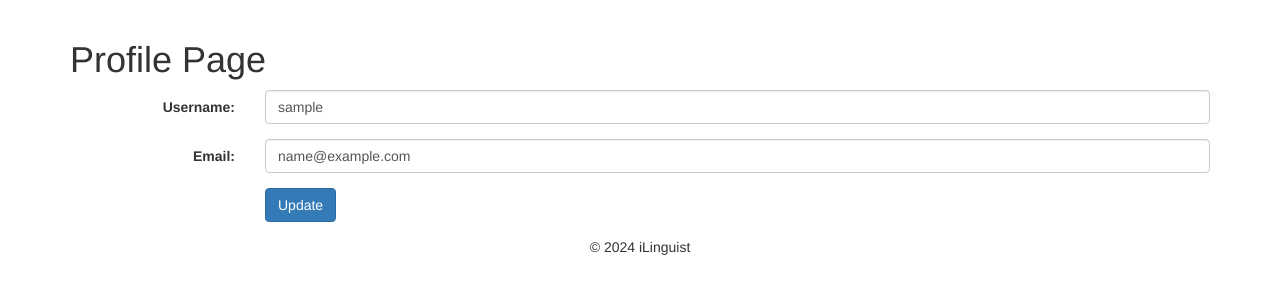
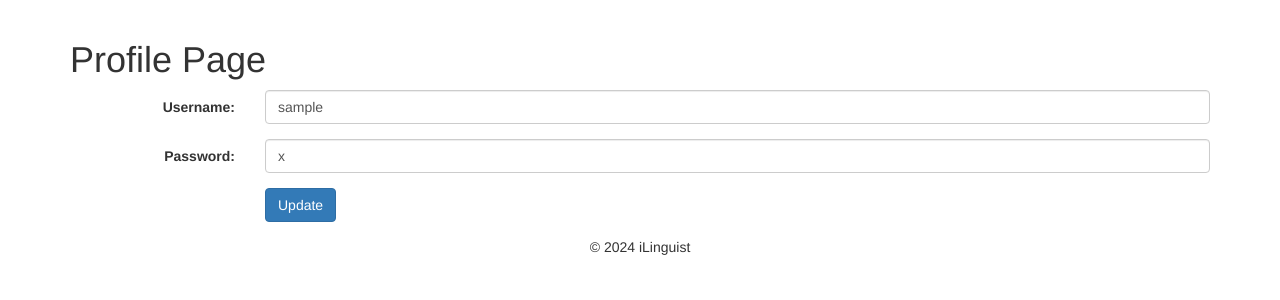
Before and after one commit to Maha-I-Hendawy/MyLinguistic, a Flask app: template project/templates/user/profile.html in a window 1280 px wide. Shown: the part 52-352 px from the top of the page. Run offline with Flask 3, Linux system fonts and the light colour scheme; tables that the repository leaves empty hold one stand-in row (values such as "Sample post"); the template is opened without the code that fills it: values that come from a table or form of the project are taken from there, most other values are stand-ins (such as "Sample title", 1, 10 or a date in 2020); some libraries are stand-ins or nearby versions.

Commit message:
added somethings

```diff
--- a/project/templates/user/profile.html
+++ b/project/templates/user/profile.html
@@ -9,13 +9,13 @@
   <div class="form-group">
     <label class="control-label col-sm-2" for="email">Username:</label>
     <div class="col-sm-10">
-      <input type="text" class="form-control" id="email" value="{{ user.username }}" name="username">
+      <input type="text" class="form-control" id="email" value="{{ userr.username }}" name="username">
     </div>
   </div>
   <div class="form-group">
-    <label class="control-label col-sm-2" for="email">Email:</label>
+    <label class="control-label col-sm-2" for="email">Password:</label>
     <div class="col-sm-10">
-      <input type="email" class="form-control" id="email" value="{{ user.email }}" name="username">
+      <input type="email" class="form-control" id="email" value="{{ userr.password }}" name="password">
     </div>
   </div>
 
--- a/project/user/routes.py
+++ b/project/user/routes.py
@@ -70,7 +70,7 @@ def logout():
 def profile():
 	if 'user' in session:
 		user_id = session['user']
-		user = User.query.filter_by(user_id=user_id).first()
-		return render_template("user/profile.html", user=user)
+		userr = User.query.filter_by(user_id=user_id).first()
+		return render_template("user/profile.html", userr=userr)
 	else:
 		return redirect(url_for('user.login'))
```
